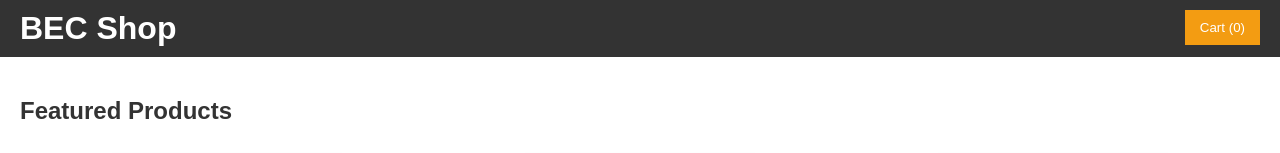
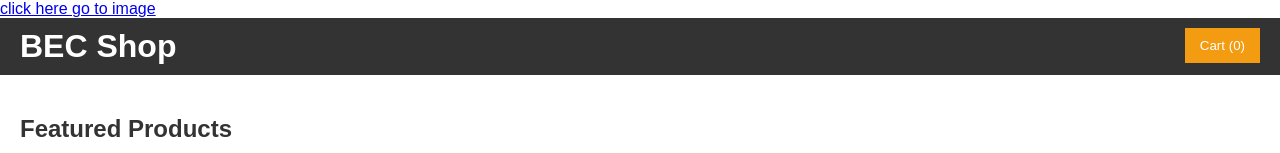
Before and after one commit to sreeja59/my-ecommerce-site, a plain HTML site: page index.html in a window 1280 px wide. Shown: the top 153 px of the page. Drawn offline with Linux system fonts and the light colour scheme.

Commit message:
Update index.html

```diff
--- a/index.html
+++ b/index.html
@@ -7,6 +7,7 @@
     <link rel="stylesheet" href="styles.css">
 </head>
 <body>
+    <a href="img3.jpg"> click here go to image </a>
     <header>
         <div class="logo">
             <h1>BEC Shop</h1>
```
